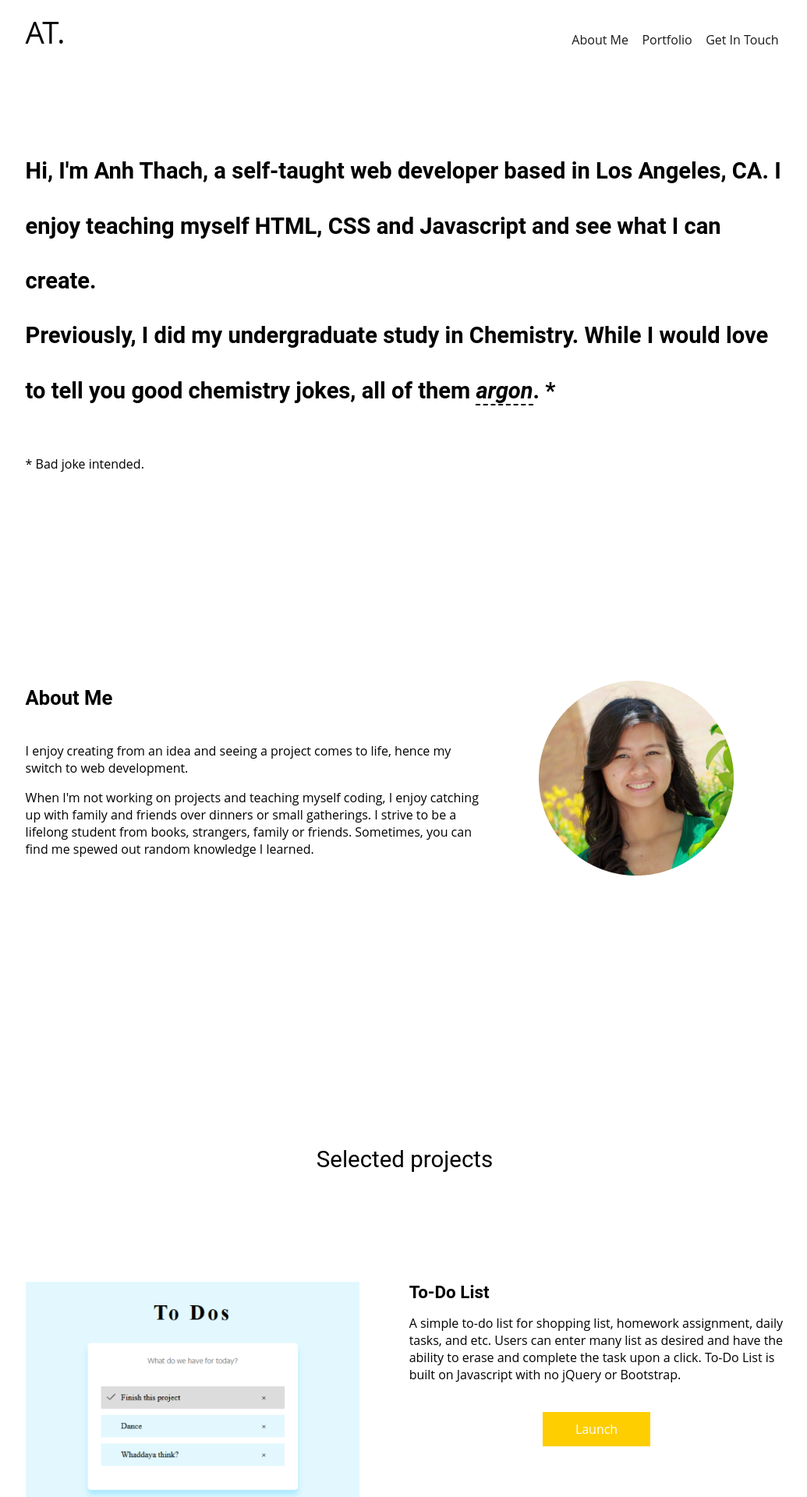
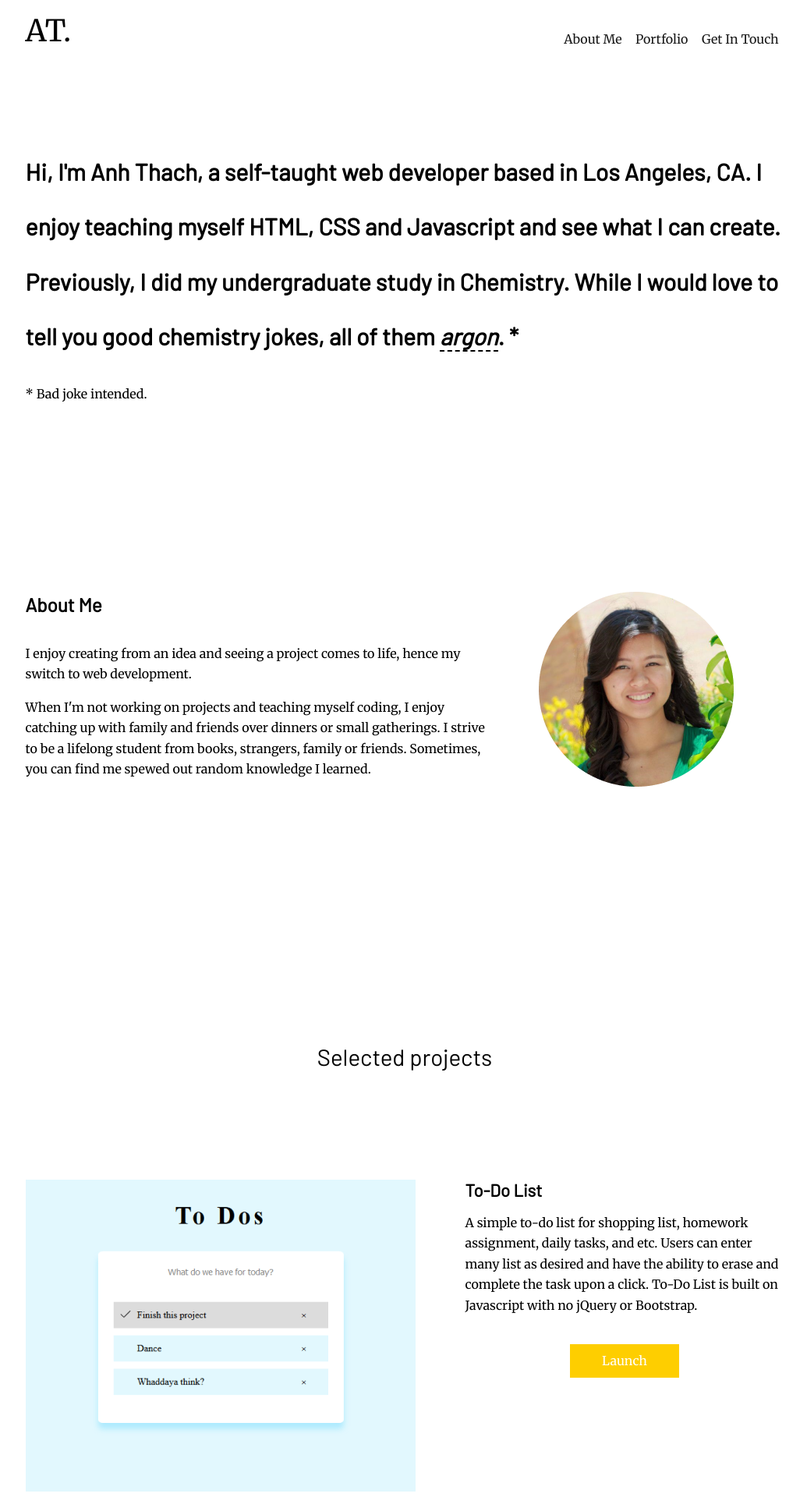
Before and after one commit to windan11/windan11.github.io, a Jekyll site: the page built from index.html, in a window 1280 px wide. Shown: the top 1920 px of the page at 78% size, without its empty margins (121-1156 px from the left). Built offline with Jekyll 4.4.1, drawn with Linux system fonts in a browser that asks for light colours.

Commit message:
adjust heading size and footer

```diff
--- a/css/main.css
+++ b/css/main.css
@@ -2,10 +2,13 @@
 	margin: 0 auto;
 }
 h1, h2, h3, h4, h5, h6{
-	font-family: 'Roboto', sans-serif;
+	font-family: 'Barlow', sans-serif;
 }
-p, a{
-	font-family: 'Open Sans', sans-serif;
+p, a, footer span{
+	font-family: 'Merriweather', serif;
+}
+p{
+	line-height: 1.66em;
 }
 .container{
 	padding: 0 12%;
@@ -21,8 +24,6 @@
 }
 .header-container{
 	padding: 0 12%;
-	-webkit-transition: top .3s;
-	transition: top .3s;
 	text-align: center;
 }
 .header-container nav{
@@ -39,7 +40,7 @@
 	color: #000;
 }
 .header-container nav a:hover{
-	opacity: 0.6;
+	opacity: 0.4;
 }
 .divider{
 	height: 20px;
@@ -52,18 +53,18 @@
 	height: 80%;
 }
 .intro h1{
-	font-size: 1.82em;
+	font-size: 1.88em;
 }
 .dashed{
 	border-bottom: 2px dashed #000;
 }
 /*about-----------------*/
 .about{
-	padding: 2em 0 16em 0;
+	padding: 2em 0 14em 0;
 }
 .about h2{
-	padding: .8em 0;
-	font-size: 1.6em;
+	padding: .6em 0;
+	font-size: 1.52em;
 }
 .about img.right{
 	float: right;
@@ -74,40 +75,31 @@
 	margin: 1.6em 0;
 	padding: 3em 0;
 }
-.portfolio h2, .portfolio h3{
+.portfolio h2{
 	text-align: center;
 	font-weight: normal;
-}
-.portfolio h2{
 	font-size: 1.84em;
-}
-.portfolio h3{
-	color: #52616a;
-	padding: 0 0 2em 0;
 }
 .clearfix{
 	clear: both;
 	padding: 7.2em 0;
 }
-.portfolio .container:nth-child(odd){
-	background: #F5F7F9;
-}
 .clearfix img.right{
-	margin: 0;
 	float: right;
-	width: 44%;
 	height: auto;
 	padding: 0 0 2em 4em;
 }
 .clearfix img.left{
 	float: left;
-	width: 44%;
 	height: auto;
 	padding: 0 4em 2em 0;
 }
+.portfolio .container:nth-child(odd){
+	background: #F5F7F9;
+}
 .clearfix h4{
 	margin: 0;
-	font-size: 1.4em;
+	font-size: 1.38em;
 }
 .clearfix::after{
 	content: "";
@@ -126,11 +118,11 @@
 }
 /*contact--------------*/
 .contact{
-	padding: 2em 0 16em 0;
+	padding: 4em 0 16em 0;
 	text-align: center;
 }
 .contact h2{
-	font-size: 1.6em;
+	font-size: 1.58em;
 }
 .contact h3{
 	font-weight: normal;
@@ -164,10 +156,13 @@
 }
 /*footer----------------*/
 footer{
-	text-align: center;
+	border-top: 1px solid #F4F4F4;
 	padding: 1em;
 }
+footer span{
+	font-size: .88em;
 svg{
+	float: right;
 	padding: 0 1em;
 	width: 1.8em;
 	height: 1.8em;
```
